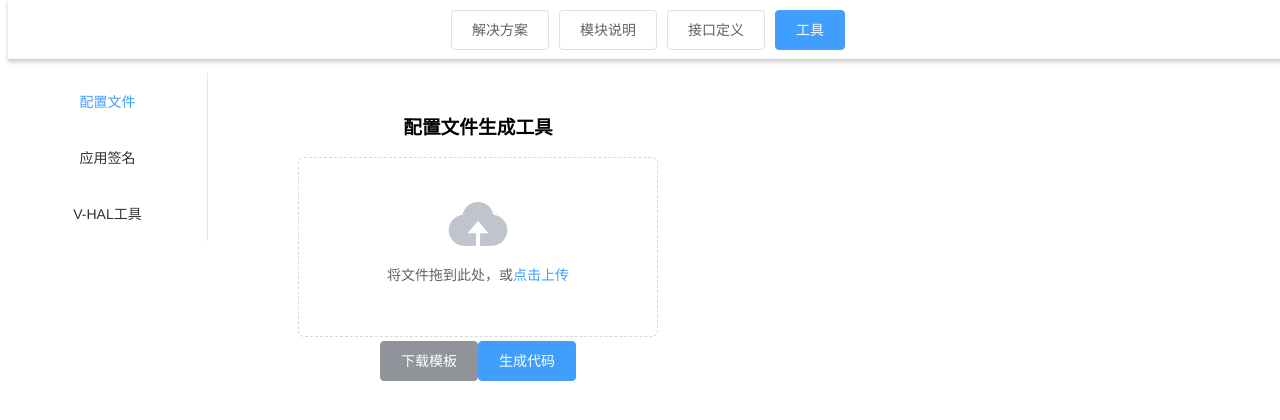
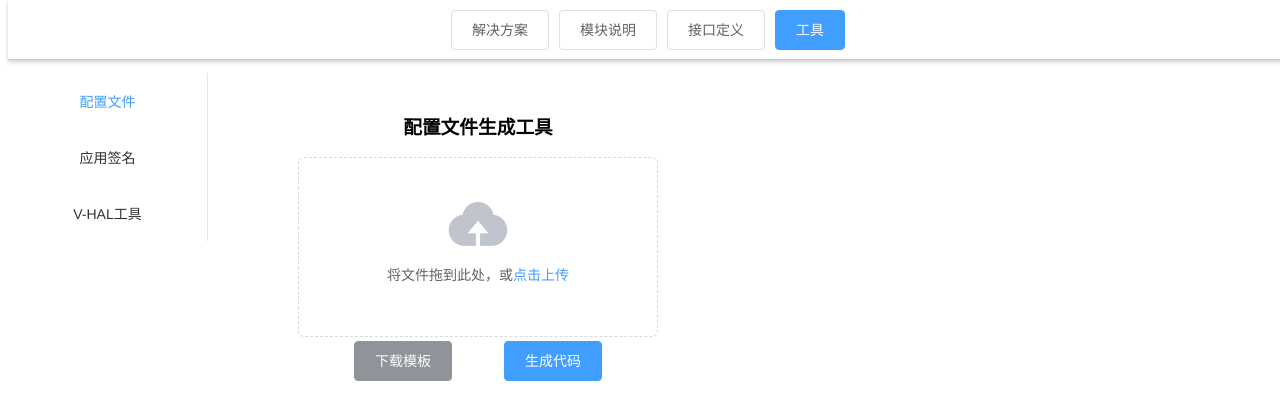
Before and after one commit to wudiakai/acenterWeb, a Vue app: page /#/configtool in a window 1280 px wide. Shown: the top 420 px of the page. Built offline with nearby package versions, Linux system fonts and the light colour scheme.

Commit message:
调整格式

```diff
--- /dev/null
+++ b/src/css/tool.css
@@ -0,0 +1,20 @@
+.container {
+    display: flex;
+    width: 500px;
+    height: 400px;
+    flex-direction: column;
+    align-items: center;
+    justify-content: flex-start;
+    color: #000;
+    /*flex-direction: column;*/
+}
+.subcontainer {
+    display: flex;
+    width: 300px;
+    /*flex-direction: row;*/
+    justify-content: space-around;
+}
+
+el-button {
+    margin: 20px;
+}
--- a/src/views/tools/ConfigTool.vue
+++ b/src/views/tools/ConfigTool.vue
@@ -1,5 +1,5 @@
 <template>
-  <div id="container">
+  <div class="container">
     <h3>配置文件生成工具</h3>
     <el-upload
       class="upload-demo"
@@ -14,7 +14,7 @@
       <div slot="tip" class="el-upload-list__item-name">{{ fileName }}</div>
        <div slot="tip" class="el-upload__tip" v-show="isShowDownload">代码生成成功，<a href="#" @click="download('config')"> 点击下载</a></div>
     </el-upload>
-    <div id="subcontainer">
+    <div class="subcontainer">
       <a href="./static/AndroidPF配置表.xlsx"
          rel="external nofollow"
          download="AndroidPF配置表.xlsx">
@@ -37,23 +37,5 @@ export default {
 </script>
 
 <style scoped>
-#container {
-  display: flex;
-  width: 500px;
-  height: 400px;
-  flex-direction: column;
-  align-items: center;
-  justify-content: flex-start;
-  color: #000;
-  /*flex-direction: column;*/
-}
-#subcontainer {
-  display: flex;
-  /*flex-direction: row;*/
-  /*justify-content: space-around;*/
-}
-
-el-button {
-  margin: 20px;
-}
+@import "@/css/tool.css";
 </style>
--- a/src/views/tools/VhalTool.vue
+++ b/src/views/tools/VhalTool.vue
@@ -1,5 +1,5 @@
 <template>
-  <div id="container">
+  <div class="container">
     <h3>V-HAL生成工具</h3>
     <el-upload
       class="upload-demo"
@@ -14,7 +14,7 @@
       <div slot="tip" class="el-upload-list__item-name">{{ fileName }}</div>
       <div slot="tip" class="el-upload__tip" v-show="isShowDownload">代码生成成功，<a href="#" @click="download('vhal')"> 点击下载</a></div>
     </el-upload>
-    <div id="subcontainer">
+    <div class="subcontainer">
       <a href="./static/vhal配置表.xls"
          rel="external nofollow"
          download="vhal配置表.xls">
@@ -37,24 +37,5 @@ export default {
 </script>
 
 <style scoped>
-#container {
-  display: flex;
-  width: 500px;
-  height: 400px;
-  flex-direction: column;
-  align-items: center;
-  justify-content: flex-start;
-  /*flex-direction: column;*/
-  color: #000;
-}
-
-#subcontainer {
-  display: flex;
-  /*flex-direction: row;*/
-  /*justify-content: space-around;*/
-}
-
-el-button {
-  margin: 20px;
-}
+@import "@/css/tool.css";
 </style>
```
